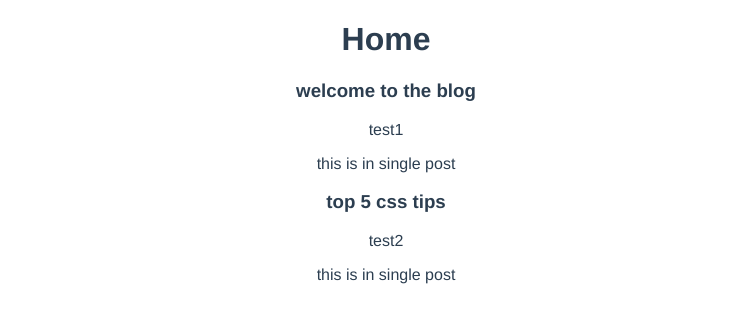
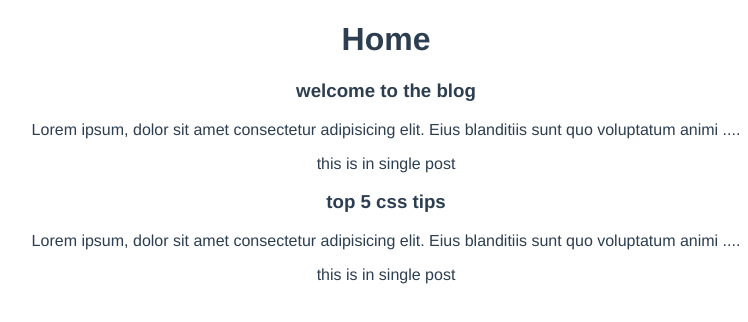
Before and after one commit to mikeqiu2011/dojo-blog, a Vue app: page / in a window 1280 px wide. Shown: the top 322 px of the page, without its empty margins (254-1002 px from the left). Built offline with nearby package versions, Linux system fonts and the light colour scheme.

Commit message:
snippet using computed value

```diff
--- a/src/components/SinglePost.vue
+++ b/src/components/SinglePost.vue
@@ -1,14 +1,22 @@
 <template>
   <div class="post">
     <h3>{{ post.title }}</h3>
-    <p>{{ post.body }}</p>
+    <p>{{ snippet }}</p>
     <p>this is in single post</p>
   </div>
 </template>
 
 <script>
+import { computed } from "vue";
 export default {
   props: ["post"],
+  setup(props) {
+    const snippet = computed(() => {
+      return props.post.body.substring(0, 100) + "....";
+    });
+
+    return { snippet };
+  },
 };
 </script>
 
--- a/src/views/Home.vue
+++ b/src/views/Home.vue
@@ -12,8 +12,16 @@ import PostList from "../components/PostList.vue";
 export default {
   setup() {
     const posts = ref([
-      { title: "welcome to the blog", body: "test1", id: 1 },
-      { title: "top 5 css tips", body: "test2", id: 2 },
+      {
+        title: "welcome to the blog",
+        body: "Lorem ipsum, dolor sit amet consectetur adipisicing elit. Eius blanditiis sunt quo voluptatum animi iure deserunt obcaecati, molestiae corrupti labore autem dignissimos. Facilis iusto cum dolorum, illo ullam aperiam deleniti quis unde iure dolores, sint atque distinctio maxime repudiandae praesentium tempora illum. Voluptatem architecto fugiat sit odio atque ipsam maiores assumenda enim pariatur, mollitia debitis. Optio deleniti eius, sequi commodi nesciunt id laborum ab architecto mollitia magni quos autem totam unde, in distinctio voluptates excepturi, veniam reprehenderit pariatur iusto alias soluta error eum! Maxime quae nihil fuga, porro nam obcaecati quidem, accusantium tenetur similique, voluptate ut laudantium magnam! Officia, reprehenderit!",
+        id: 1,
+      },
+      {
+        title: "top 5 css tips",
+        body: "Lorem ipsum, dolor sit amet consectetur adipisicing elit. Eius blanditiis sunt quo voluptatum animi iure deserunt obcaecati, molestiae corrupti labore autem dignissimos. Facilis iusto cum dolorum, illo ullam aperiam deleniti quis unde iure dolores, sint atque distinctio maxime repudiandae praesentium tempora illum. Voluptatem architecto fugiat sit odio atque ipsam maiores assumenda enim pariatur, mollitia debitis. Optio deleniti eius, sequi commodi nesciunt id laborum ab architecto mollitia magni quos autem totam unde, in distinctio voluptates excepturi, veniam reprehenderit pariatur iusto alias soluta error eum! Maxime quae nihil fuga, porro nam obcaecati quidem, accusantium tenetur similique, voluptate ut laudantium magnam! Officia, reprehenderit!",
+        id: 2,
+      },
     ]);
 
     return { posts };
```
